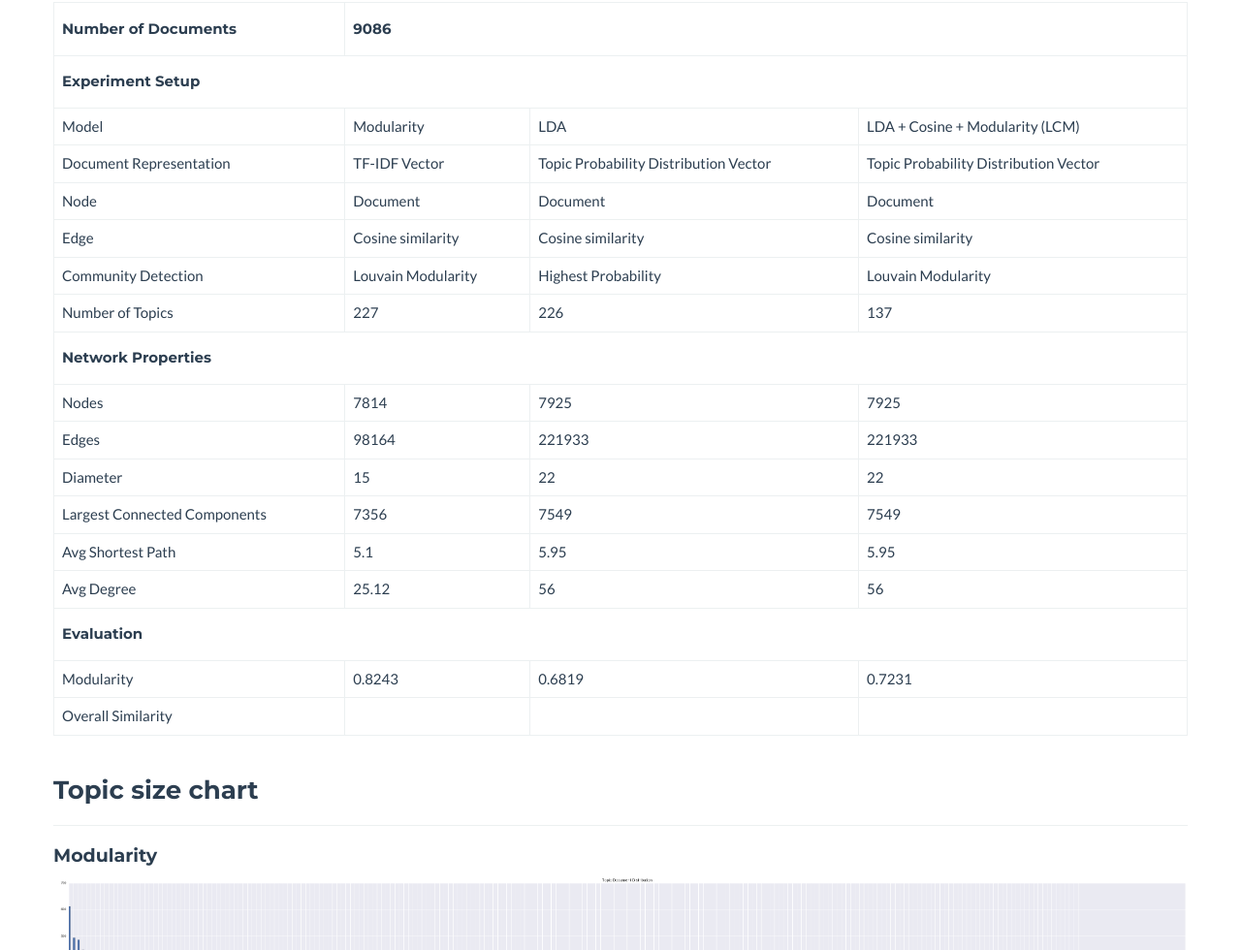
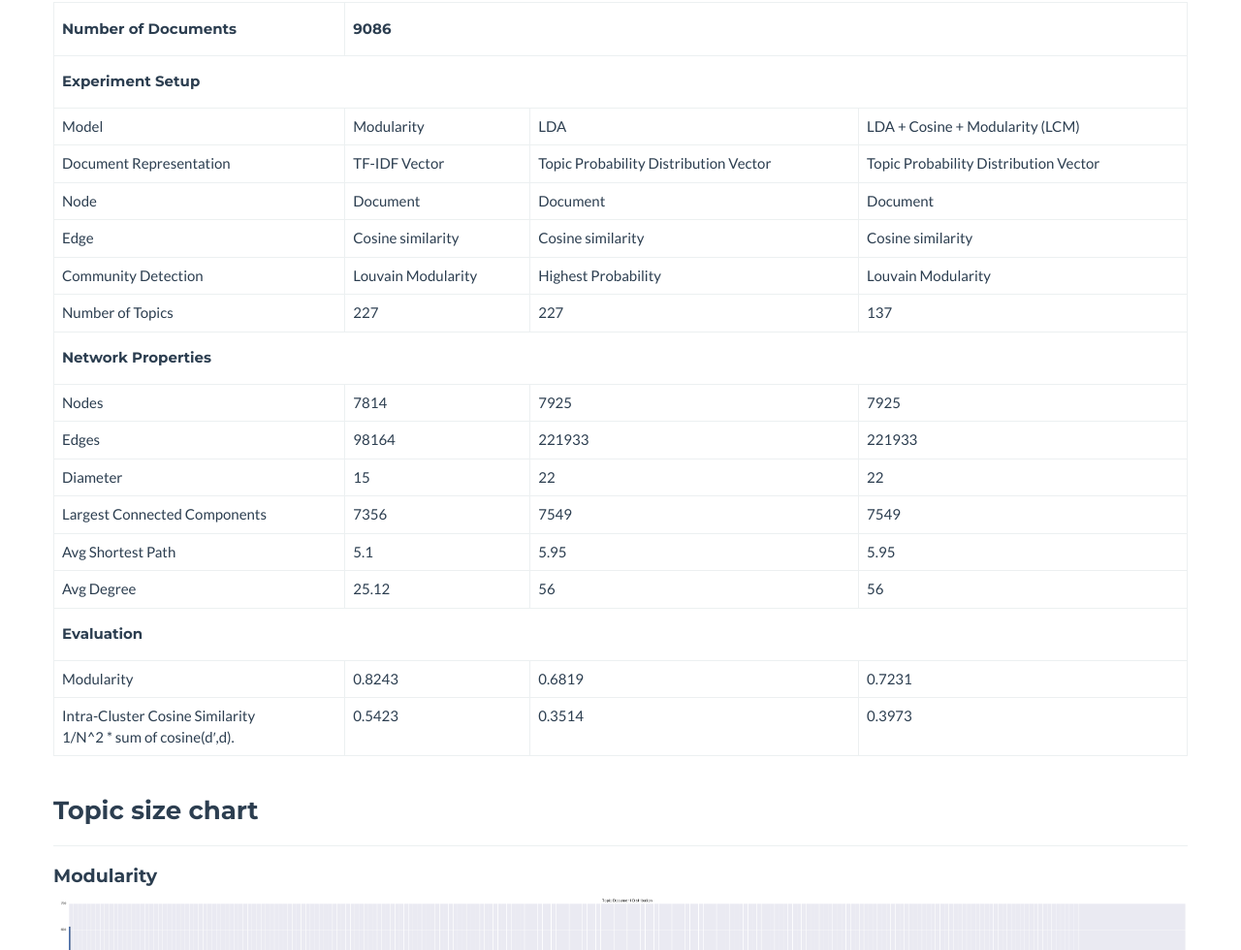
Before and after one commit to patorn/patorn.github.io, a website: page msc_project.html in a window 1280 px wide. Shown: the part 240-1220 px from the top of the page at 97% size. Drawn offline with nearby package versions, Linux system fonts and the light colour scheme.

Commit message:
Add intra-cluster cosine similarity score

```diff
--- a/msc_project.html
+++ b/msc_project.html
@@ -88,7 +88,7 @@
                 <tr>
                   <td>Number of Topics</td>
                   <td>227</td>
-                  <td>226</td>
+                  <td>227</td>
                   <td>137</td>
                 </tr>
               </tbody>
@@ -148,10 +148,10 @@
                   <td>0.7231</td>
                 </tr>
                 <tr>
-                  <td>Overall Similarity</td>
-                  <td></td>
-                  <td></td>
-                  <td></td>
+                  <td>Intra-Cluster Cosine Similarity<br>1/N^2 * sum of cosine(d′,d).</td>
+                  <td>0.5423</td>
+                  <td>0.3514</td>
+                  <td>0.3973</td>
                 </tr>
               </tbody>
             </table>
```
